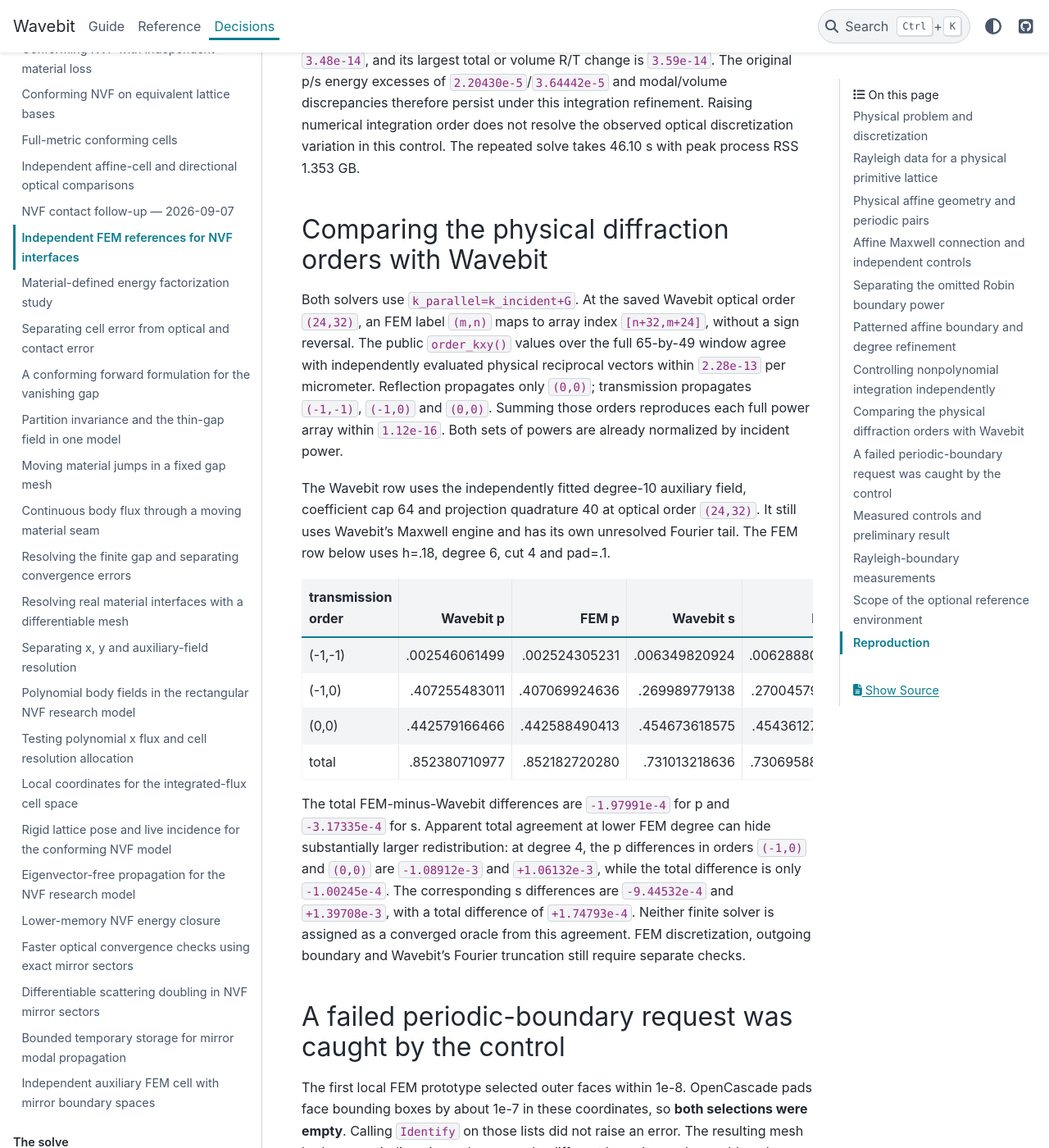
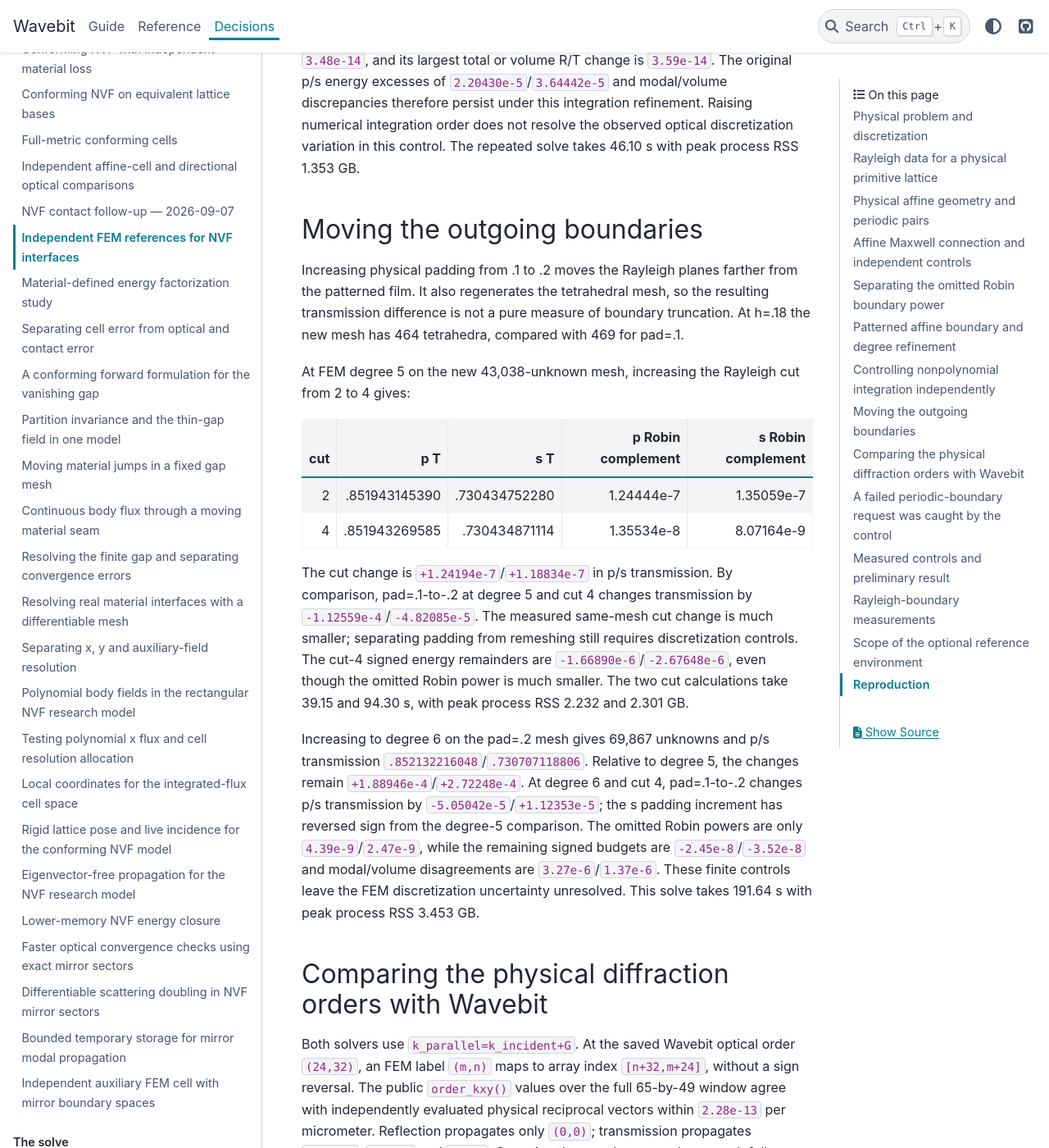
Before and after one commit to fieldalgo/wavebit, a Sphinx documentation site: the page built from docs/nvf-independent-fem.md, in a window 1280 px wide and 1400 px high, scrolled down 9582 px. Shown: the whole window at 82% size. Built offline with Sphinx 7.4.7 and the PyData theme 0.15.4, drawn with Linux system fonts in a browser that asks for light colours.

Commit message:
docs(nvf): separate affine padding and degree effects
Co-authored-by: Codex <noreply@openai.com>

```diff
--- a/docs/nvf-independent-fem.md
+++ b/docs/nvf-independent-fem.md
@@ -353,6 +353,42 @@ under this integration refinement. Raising numerical integration order
 does not resolve the observed optical discretization variation in this
 control. The repeated solve takes 46.10 s with peak process RSS 1.353 GB.
 
+## Moving the outgoing boundaries
+
+Increasing physical padding from .1 to .2 moves the Rayleigh planes
+farther from the patterned film. It also regenerates the tetrahedral
+mesh, so the resulting transmission difference is not a pure measure
+of boundary truncation. At h=.18 the new mesh has 464 tetrahedra,
+compared with 469 for pad=.1.
+
+At FEM degree 5 on the new 43,038-unknown mesh, increasing the Rayleigh
+cut from 2 to 4 gives:
+
+| cut | p T | s T | p Robin complement | s Robin complement |
+| ---: | ---: | ---: | ---: | ---: |
+| 2 | .851943145390 | .730434752280 | 1.24444e-7 | 1.35059e-7 |
+| 4 | .851943269585 | .730434871114 | 1.35534e-8 | 8.07164e-9 |
+
+The cut change is `+1.24194e-7`/`+1.18834e-7` in p/s transmission.
+By comparison, pad=.1-to-.2 at degree 5 and cut 4 changes transmission
+by `-1.12559e-4`/`-4.82085e-5`. The measured same-mesh cut change is
+much smaller; separating padding from remeshing still requires
+discretization controls. The cut-4 signed
+energy remainders are `-1.66890e-6`/`-2.67648e-6`, even though the
+omitted Robin power is much smaller. The two cut calculations take
+39.15 and 94.30 s, with peak process RSS 2.232 and 2.301 GB.
+
+Increasing to degree 6 on the pad=.2 mesh gives 69,867 unknowns and
+p/s transmission `.852132216048`/`.730707118806`. Relative to degree 5,
+the changes remain `+1.88946e-4`/`+2.72248e-4`. At degree 6 and cut 4,
+pad=.1-to-.2 changes p/s transmission by `-5.05042e-5`/`+1.12353e-5`;
+the s padding increment has reversed sign from the degree-5 comparison.
+The omitted Robin powers are only `4.39e-9`/`2.47e-9`, while the
+remaining signed budgets are `-2.45e-8`/`-3.52e-8` and modal/volume
+disagreements are `3.27e-6`/`1.37e-6`. These finite controls leave the
+FEM discretization uncertainty unresolved. This solve takes 191.64 s
+with peak process RSS 3.453 GB.
+
 ## Comparing the physical diffraction orders with Wavebit
 
 Both solvers use `k_parallel=k_incident+G`. At the saved Wavebit optical
```
